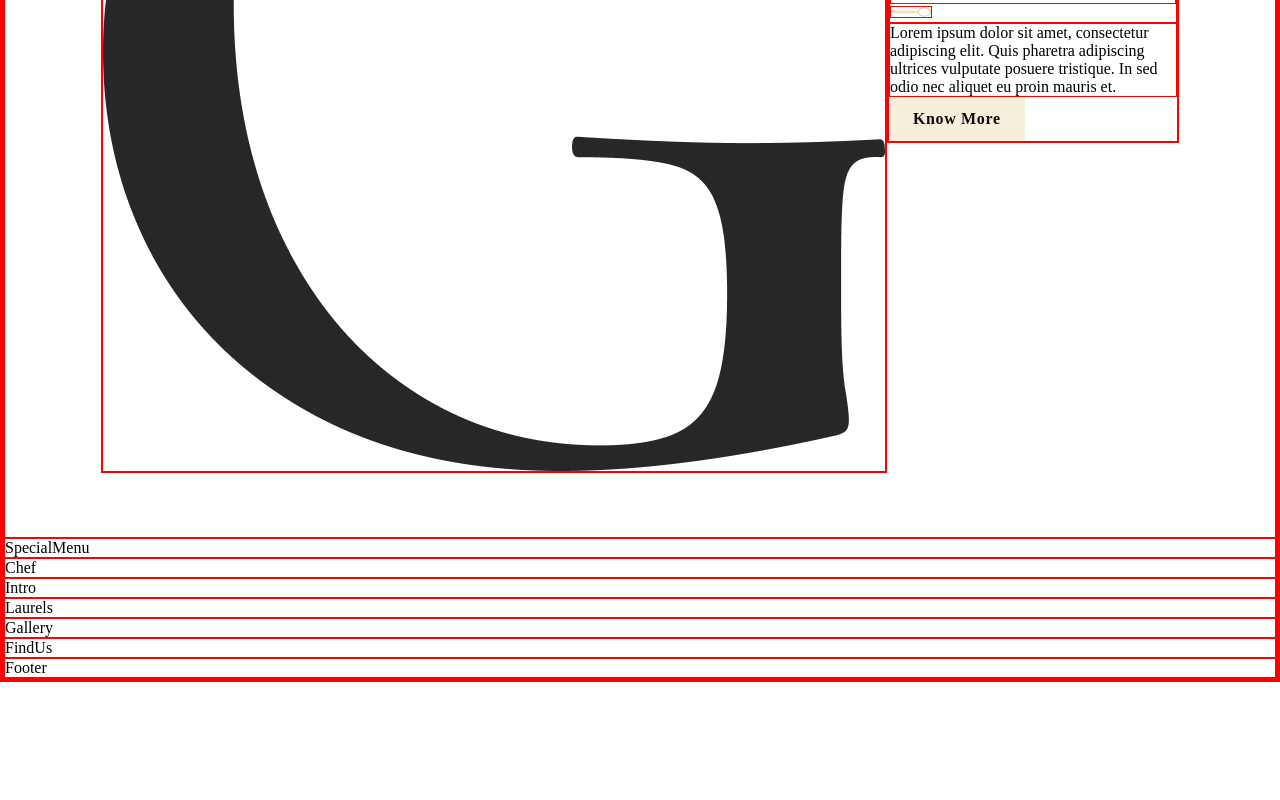
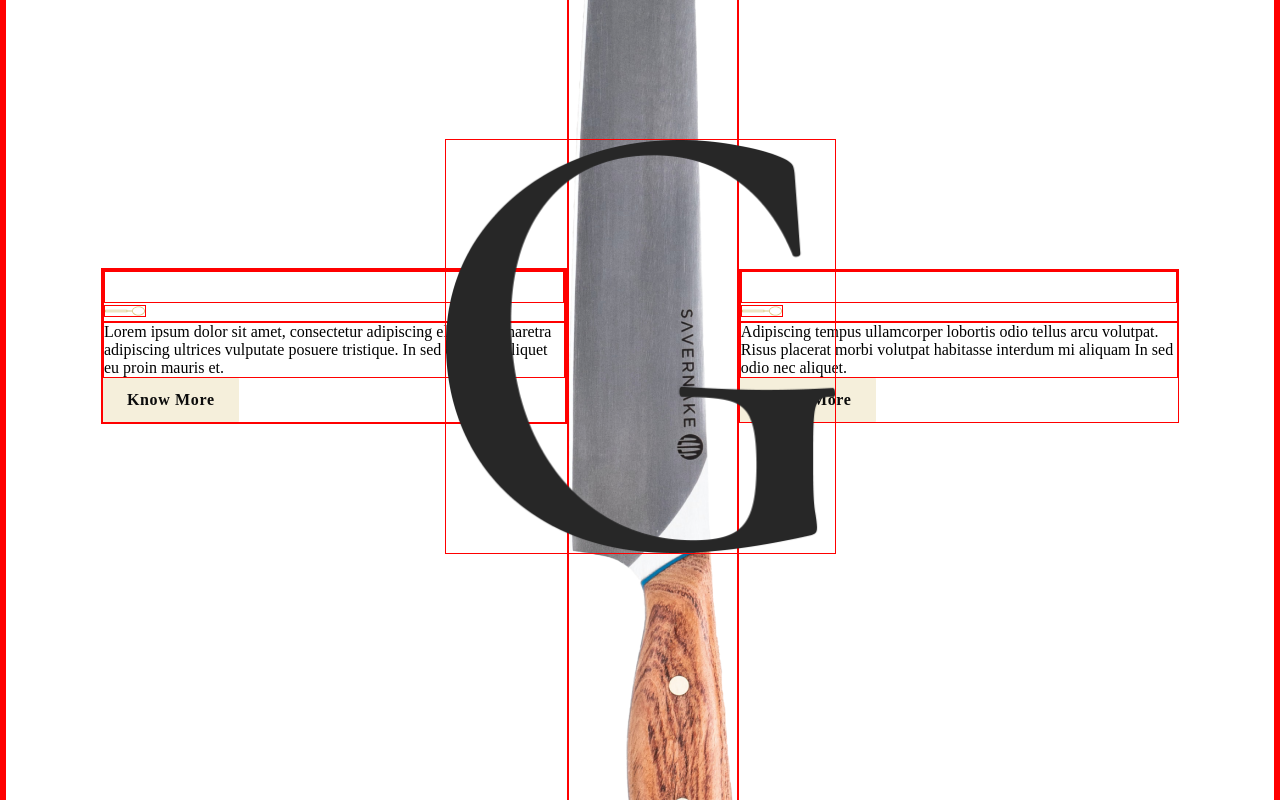
Before and after one commit to ctseng07/react-restaurant-page, a React (Create React App) app: page / in a window 1280 px wide. Shown: the part 1420-2220 px from the top of the page. Before the commit the page ends 2102 px from the top, so only its background shows below. Built offline with nearby package versions, Linux system fonts and the light colour scheme; a web font is replaced by a local one.

Commit message:
Write initial layout for about us page with minimal styling to get overlay img in place

```diff
--- a/src/container/AboutUs/AboutUs.css
+++ b/src/container/AboutUs/AboutUs.css
@@ -0,0 +1,14 @@
+.rest__aboutus {
+    position: relative;
+}
+
+.rest__aboutus-overlay {
+    position: absolute;
+    inset: 0;
+}
+
+.rest__aboutus-overlay img {
+    width: 391px;
+    height: 415px;
+    z-index: 0;
+}
--- a/src/container/AboutUs/AboutUs.jsx
+++ b/src/container/AboutUs/AboutUs.jsx
@@ -7,7 +7,7 @@
 const AboutUs = () => (
   <div className='rest__aboutus rest__bg flex__center section__padding' id="about">
     <div className="rest__aboutus-overlay flex__center">
-      <img src={images.G} alt='g letter' />
+      <img src={images.G} alt='g_overlay' />
     </div>
     <div className="rest__aboutus-content">
       <div className="rest__aboutus-content_about">
@@ -16,6 +16,14 @@
         <button type='button' className='custom__button'>Know More</button>
       </div>
     </div>
+    <div className="rest__aboutus-image">
+      <img src={images.knife} alt="knife img" />
+    </div>
+    <div className="rest__aboutus-content_history">
+      <SubHeading title="Our History" />
+      <p>Adipiscing tempus ullamcorper lobortis odio tellus arcu volutpat. Risus placerat morbi volutpat habitasse interdum mi aliquam In sed odio nec aliquet.</p>
+      <button type='button' className='custom__button'>Know More</button>
+    </div>
   </div>
 );
 
```
